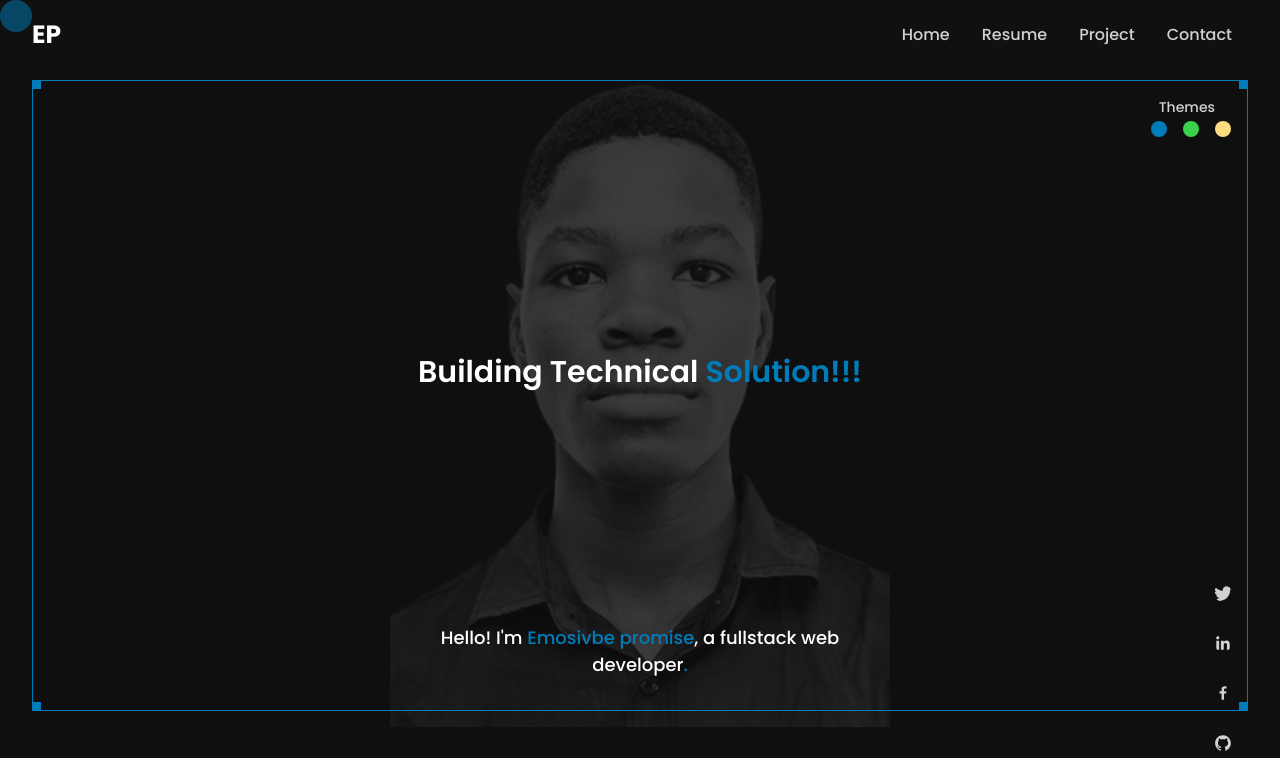
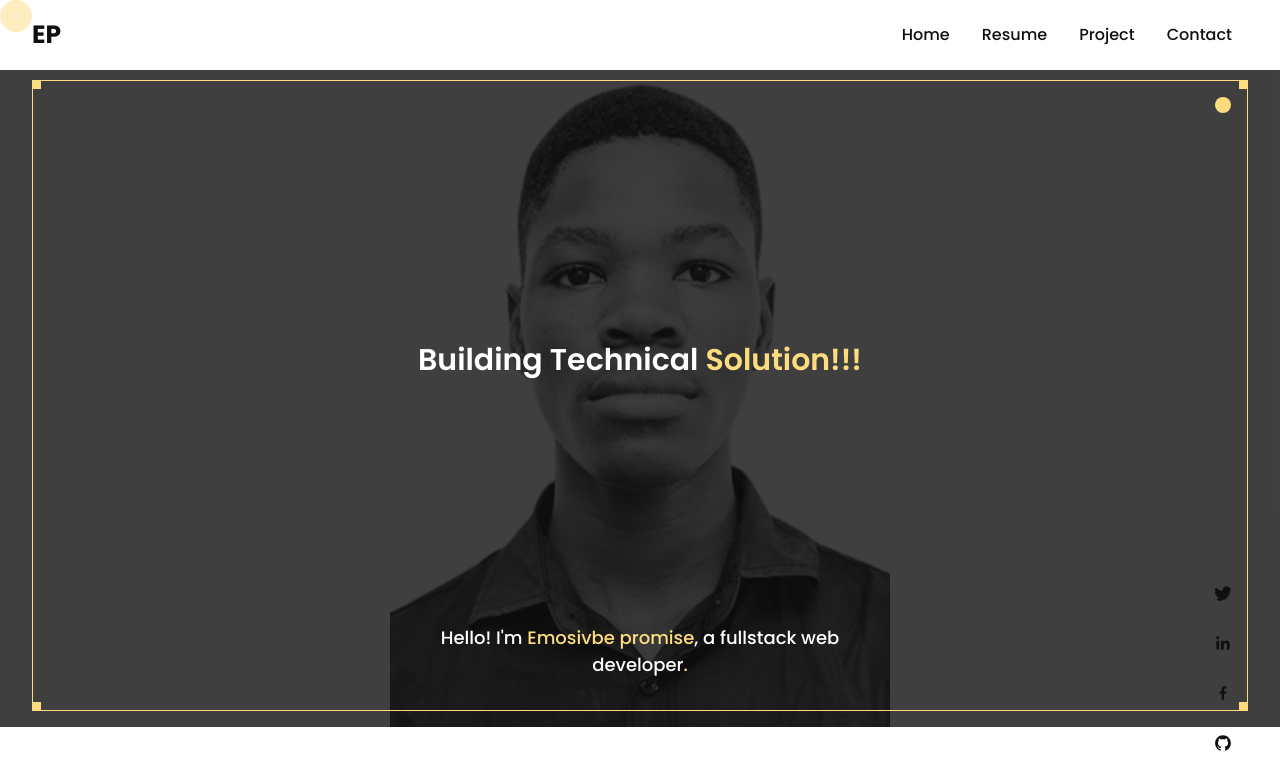
Before and after one commit to Promiseejiro/repo, a Next.js app in the folder portfolio/: page / in a window 1280 px wide. Shown: the top 758 px of the page. Built offline with nearby package versions, Linux system fonts and the light colour scheme.

Commit message:
new commit

```diff
--- a/portfolio/app/components/theme/theme.tsx
+++ b/portfolio/app/components/theme/theme.tsx
@@ -17,19 +17,19 @@ changeTheme(currentTheme)
      return(
 
           <div className={classes.theme_container}>
-               <span>Themes</span>
+               {/* <span>Themes</span> */}
                <div className={classes.container}>
-               <div className={`${
+               {/* <div className={`${
                    classes.item} ${classes.item_1}`} onClick={()=>{
                      changeHandler("dark")
                    }}>
                     <div></div>
-               </div>
-               <div className={`${classes.item} ${classes.item_2}`} onClick={()=>{
+               </div> */}
+               {/* <div className={`${classes.item} ${classes.item_2}`} onClick={()=>{
                      changeHandler("white")
                    }}>
                     <div></div>
-               </div>
+               </div> */}
                <div className={`${classes.item} ${classes.item_3}`} onClick={()=>{
                      changeHandler("brown")
                    }}>
--- a/portfolio/app/layout.tsx
+++ b/portfolio/app/layout.tsx
@@ -1,9 +1,6 @@
 import './globals.css'
 import type { Metadata } from 'next'
 import ThemeProvider from '../context/themecontext'
-
-import { Inter } from 'next/font/google'
-const inter = Inter({ subsets: ['latin'] })
 export const metadata: Metadata = {
   title: 'Emosivbe Promise',
   description: `I'm Emosivbe promise. A tech savant with mastery of contemporary
--- a/portfolio/context/themecontext.tsx
+++ b/portfolio/context/themecontext.tsx
@@ -15,7 +15,7 @@ export const ThemeContext = createContext<ContextProps>({
 })
 
 export default function ThemeProvider({ children }:any) {
- const [theme,setTheme] =useState<String>("")
+ const [theme,setTheme] =useState<String>("brown")
 
 const changeTheme=(currentTheme:String)=>{
 setTheme(currentTheme)
```
